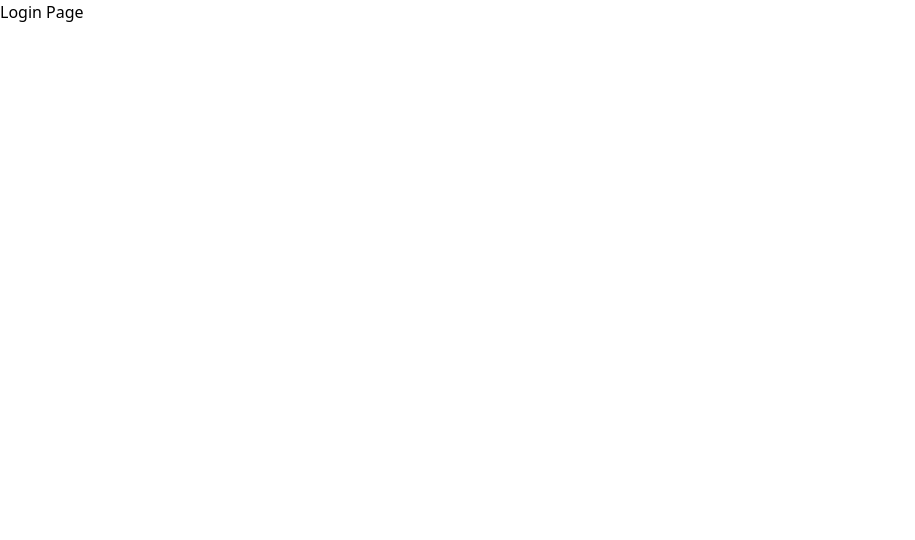
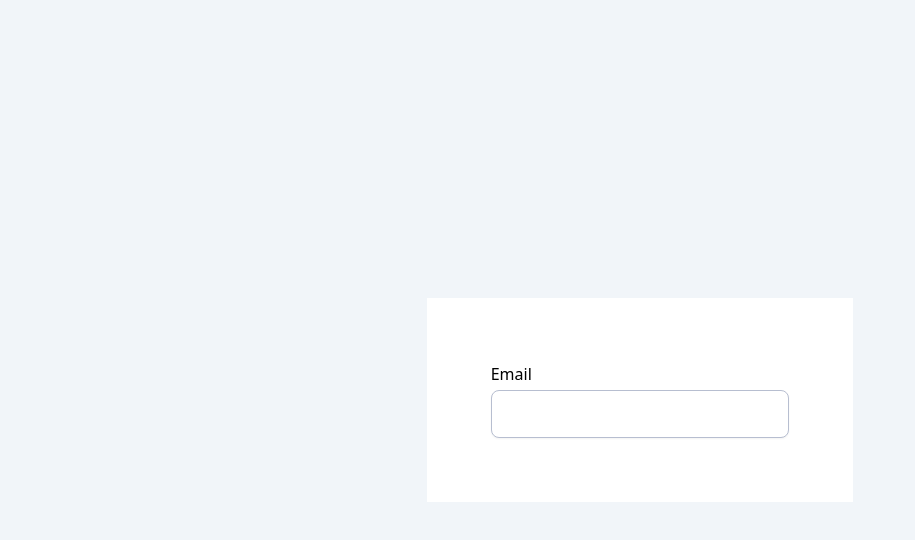
Before and after one commit to Sarbeng/react_portal, a React (Vite) app: page / in a window 1280 px wide. Shown: the top 540 px of the page, without its empty margins (0-915 px from the left). Built offline with nearby package versions, Linux system fonts and the light colour scheme.

Commit message:
Reusable TextInput created

```diff
--- /dev/null
+++ b/src/components/TextInput.tsx
@@ -0,0 +1,27 @@
+
+interface Props{
+  name?: string
+  type?: string
+  label?:string
+  value?:string
+  ref?:string
+}
+
+export default function TextInput  (props:Props) {
+    return (
+
+            <div id="inputGroup">
+              <label className="" htmlFor="email">
+                {props.label}
+              </label>
+              <input
+                className="mt-1  h-12 border border-primary-border rounded-lg w-full py-2 px-3 text-primary-main focus:outline-none  focus:border-primary-focused focus:ring-1 shadow-sm focus:ring-primary-focused "
+                name={props.name}
+                type={props.type}
+                value={props.value}
+                ref={props.ref}
+              />
+            </div>
+
+    );
+}
--- a/src/pages/Login/LoginPage.tsx
+++ b/src/pages/Login/LoginPage.tsx
@@ -1,5 +1,15 @@
-export default function LoginPage () {
-    return (
-        <>Login Page</>
-    );
+import TextInput from "../../components/TextInput";
+
+export default function LoginPage() {
+  return (
+    <>
+      <div className="flex justify-center items-center h-screen w-screen md:bg-slate-100">
+        <div className="p-4 md:p-16 bg-white w-full md:w-1/3">
+          <form>
+            <TextInput label="Email" name="email" type="email" />
+          </form>
+        </div>
+      </div>
+    </>
+  );
 }
--- a/tailwind.config.js
+++ b/tailwind.config.js
@@ -5,7 +5,20 @@ export default {
     "./src/**/*.{js,ts,jsx,tsx}"
   ],
   theme: {
-    extend: {},
+    extend: {
+      colors: {
+        'primary' : {
+          main: '#273B73',
+        surface: '#F0F1F5',
+        border: '#B7BED0',
+        hover: '#203160',
+        pressed: '#131D39',
+        focused: "rgba(39, 59, 115, 0.8)",
+
+
+        }
+    },
   },
   plugins: [],
 }
+}
```
